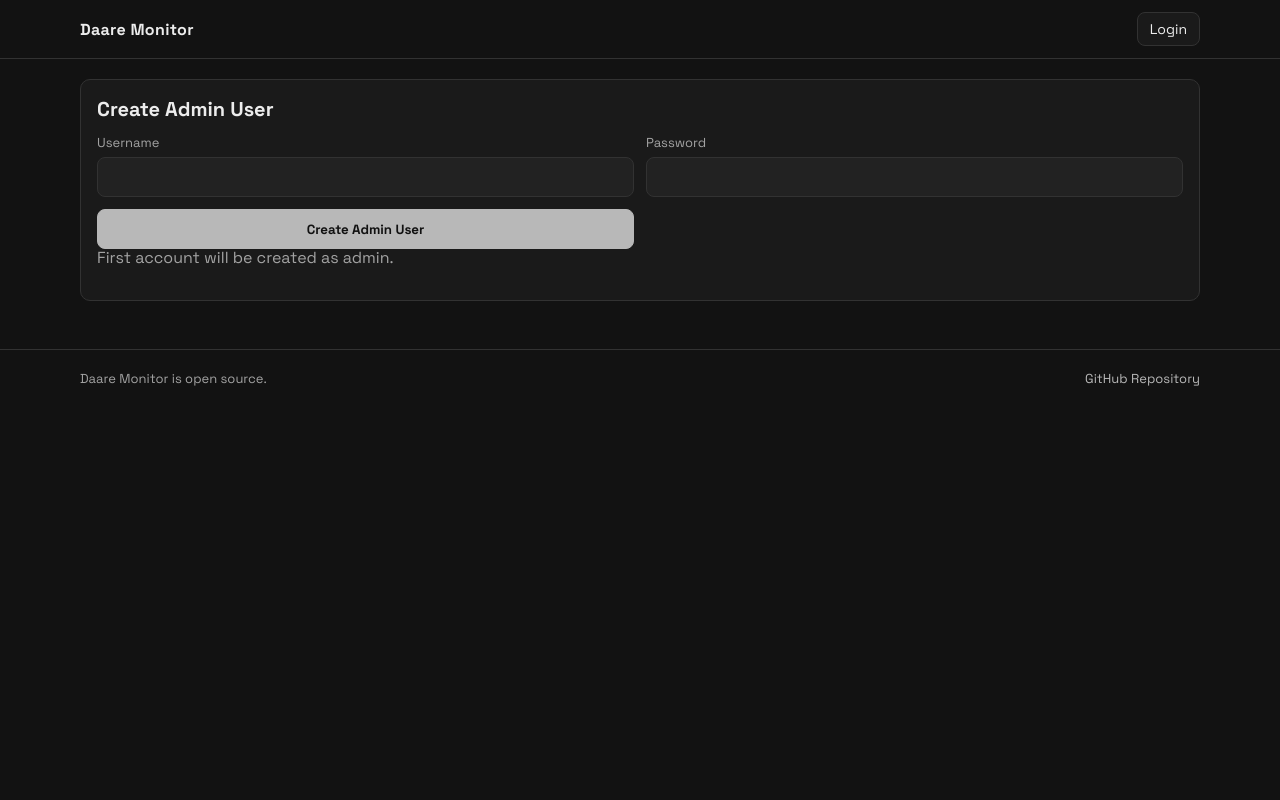
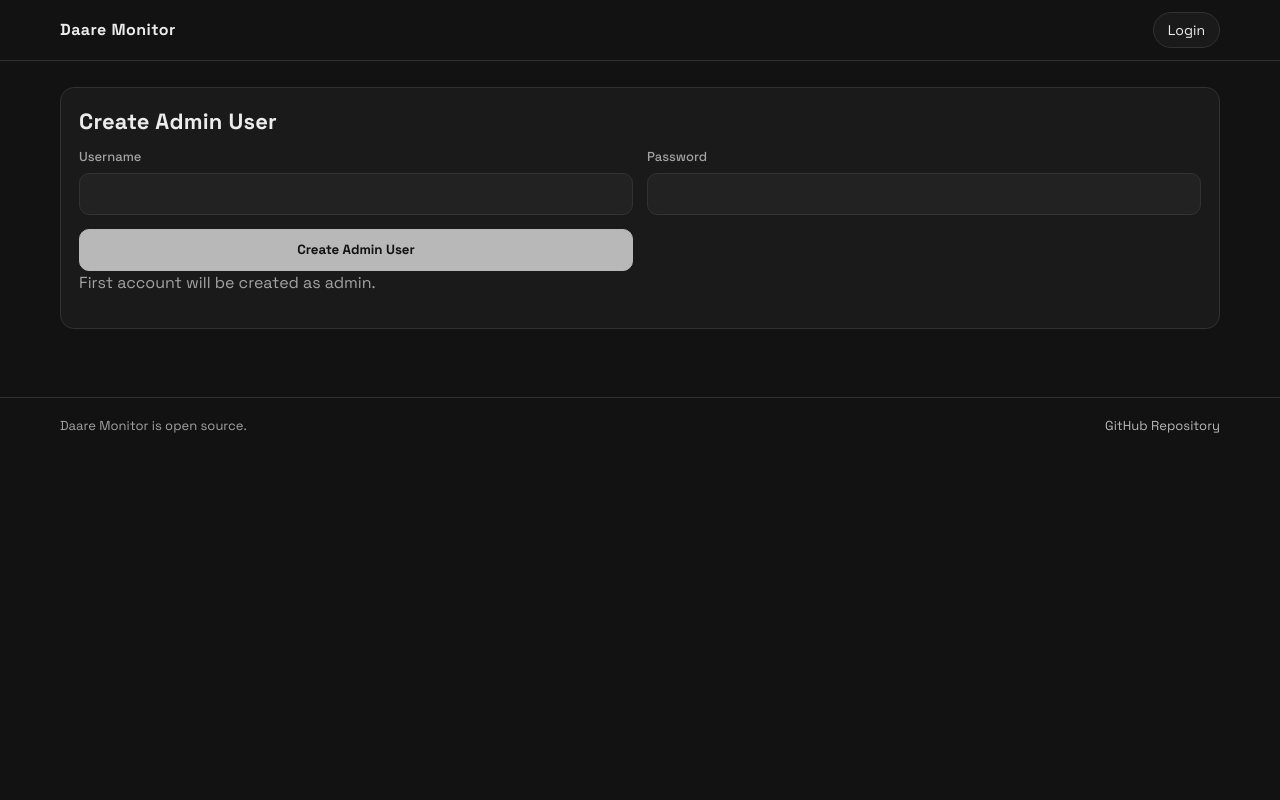
Before and after one commit to birajrai/daare-monitor, a Node server app: page /auth in a window 1280 px wide. Run offline with Node 20, Linux system fonts and the light colour scheme; data that the repository does not hold is empty.

Commit message:
Update styles.css

```diff
--- a/public/styles.css
+++ b/public/styles.css
@@ -8,6 +8,7 @@
   --accent: #b8b8b8;
   --success: #4dd08a;
   --danger: #ff6b6b;
+  --radius: 14px;
 }
 
 * { box-sizing: border-box; }
@@ -19,13 +20,14 @@ body {
   background: var(--bg);
   color: var(--text);
   font-family: 'Space Grotesk', sans-serif;
+  line-height: 1.45;
 }
 
 a { color: var(--accent); text-decoration: none; }
 a:hover { text-decoration: underline; }
 
 .container {
-  width: min(1120px, 94%);
+  width: min(1160px, 94%);
   margin: 0 auto;
 }
 
@@ -37,16 +39,19 @@ a:hover { text-decoration: underline; }
 }
 
 .topbar {
+  position: sticky;
+  top: 0;
+  z-index: 20;
   border-bottom: 1px solid var(--line);
   padding: 12px 0;
-  margin-bottom: 20px;
+  margin-bottom: 26px;
   background: var(--bg);
 }
 
 .brand {
   color: var(--text);
-  font-weight: 600;
-  letter-spacing: 0.02em;
+  font-weight: 700;
+  letter-spacing: 0.03em;
 }
 
 .nav {
@@ -57,9 +62,9 @@ a:hover { text-decoration: underline; }
 .nav-link {
   display: inline-flex;
   align-items: center;
-  height: 34px;
-  padding: 0 12px;
-  border-radius: 8px;
+  height: 36px;
+  padding: 0 14px;
+  border-radius: 999px;
   border: 1px solid transparent;
   color: var(--muted);
   text-decoration: none;
@@ -78,21 +83,24 @@ a:hover { text-decoration: underline; }
   background: var(--surface);
 }
 
-main.container { padding-bottom: 20px; }
+main.container {
+  padding-bottom: 28px;
+  animation: fadeIn 220ms ease-out;
+}
 
 .card {
   background: var(--surface);
   border: 1px solid var(--line);
-  border-radius: 10px;
-  padding: 16px;
-  margin-bottom: 16px;
+  border-radius: var(--radius);
+  padding: 18px;
+  margin-bottom: 18px;
 }
 
 .stats-grid {
   display: grid;
   grid-template-columns: repeat(3, minmax(0, 1fr));
-  gap: 12px;
-  margin-bottom: 16px;
+  gap: 14px;
+  margin-bottom: 18px;
 }
 
 .stat-card { margin-bottom: 0; }
@@ -105,24 +113,25 @@ main.container { padding-bottom: 20px; }
 
 .stat-value {
   margin: 6px 0 0;
-  font-size: 24px;
+  font-size: 30px;
   font-weight: 700;
 }
 
 h1, h2 {
-  margin: 0 0 12px;
-  font-size: 20px;
+  margin: 0 0 10px;
+  font-size: 22px;
+  letter-spacing: 0.01em;
 }
 
 .meta {
   color: var(--muted);
-  margin-top: -2px;
+  margin-top: 0;
 }
 
 .table-wrap {
   overflow-x: auto;
   border: 1px solid var(--line);
-  border-radius: 8px;
+  border-radius: 12px;
 }
 
 table {
@@ -166,7 +175,8 @@ th {
 .form {
   display: grid;
   grid-template-columns: repeat(2, minmax(0, 1fr));
-  gap: 12px;
+  gap: 14px;
+  max-width: 100%;
 }
 
 .form > .action-row,
@@ -180,16 +190,23 @@ label {
   gap: 6px;
   color: var(--muted);
   font-size: 13px;
+  font-weight: 500;
 }
 
 input, select, button {
-  height: 40px;
-  border-radius: 8px;
+  height: 42px;
+  border-radius: 10px;
   border: 1px solid var(--line);
   background: var(--surface-2);
   color: var(--text);
-  padding: 0 10px;
+  padding: 0 12px;
   font-family: inherit;
+}
+
+input:focus, select:focus {
+  outline: none;
+  border-color: var(--accent);
+  box-shadow: 0 0 0 2px rgba(184, 184, 184, 0.2);
 }
 
 button {
@@ -273,9 +290,9 @@ button.danger {
 }
 
 .site-footer {
-  margin-top: 12px;
+  margin-top: 22px;
   border-top: 1px solid var(--line);
-  background: var(--bg);
+  background: transparent;
 }
 
 .footer-inner {
```
Also changed, not shown: other parts of public/styles.css (+19 -10 lines).
